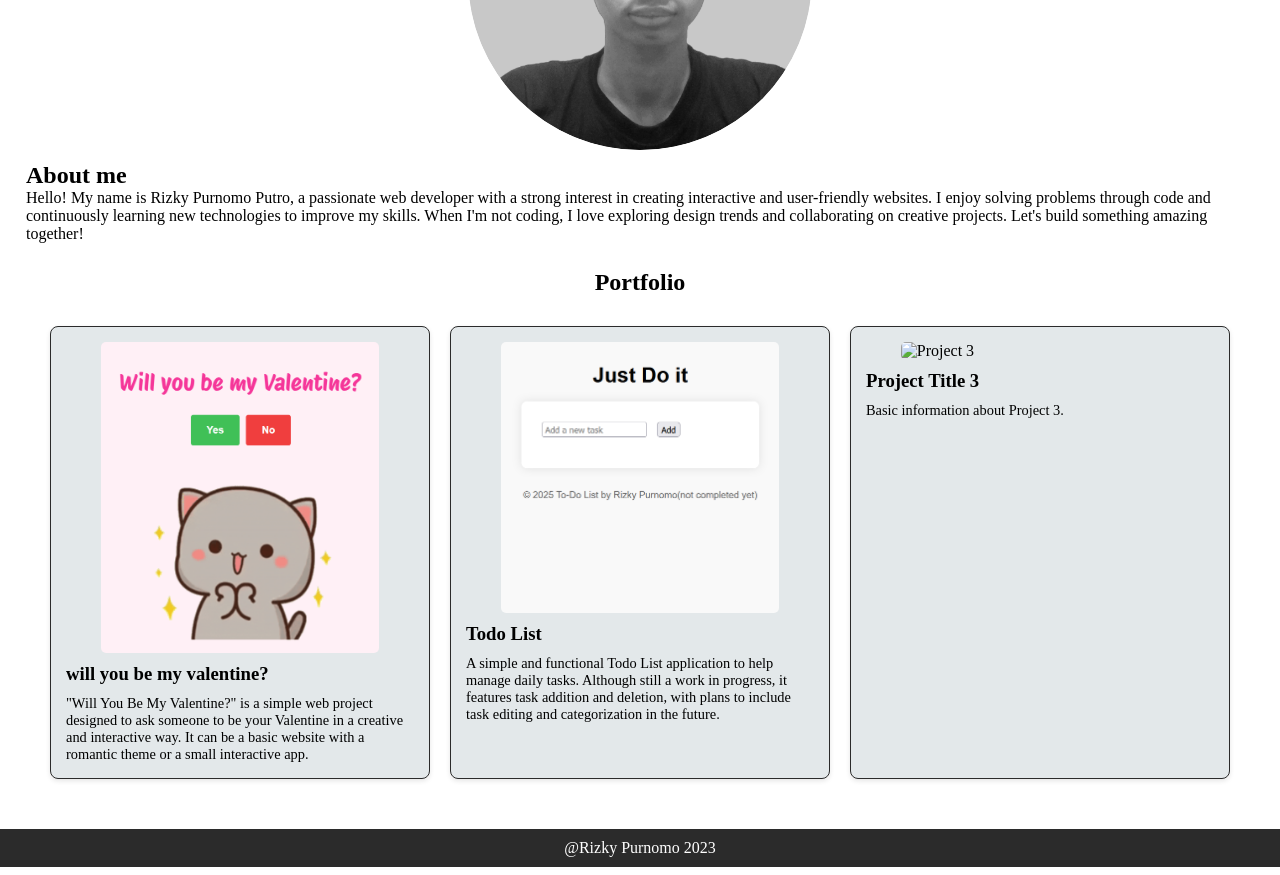
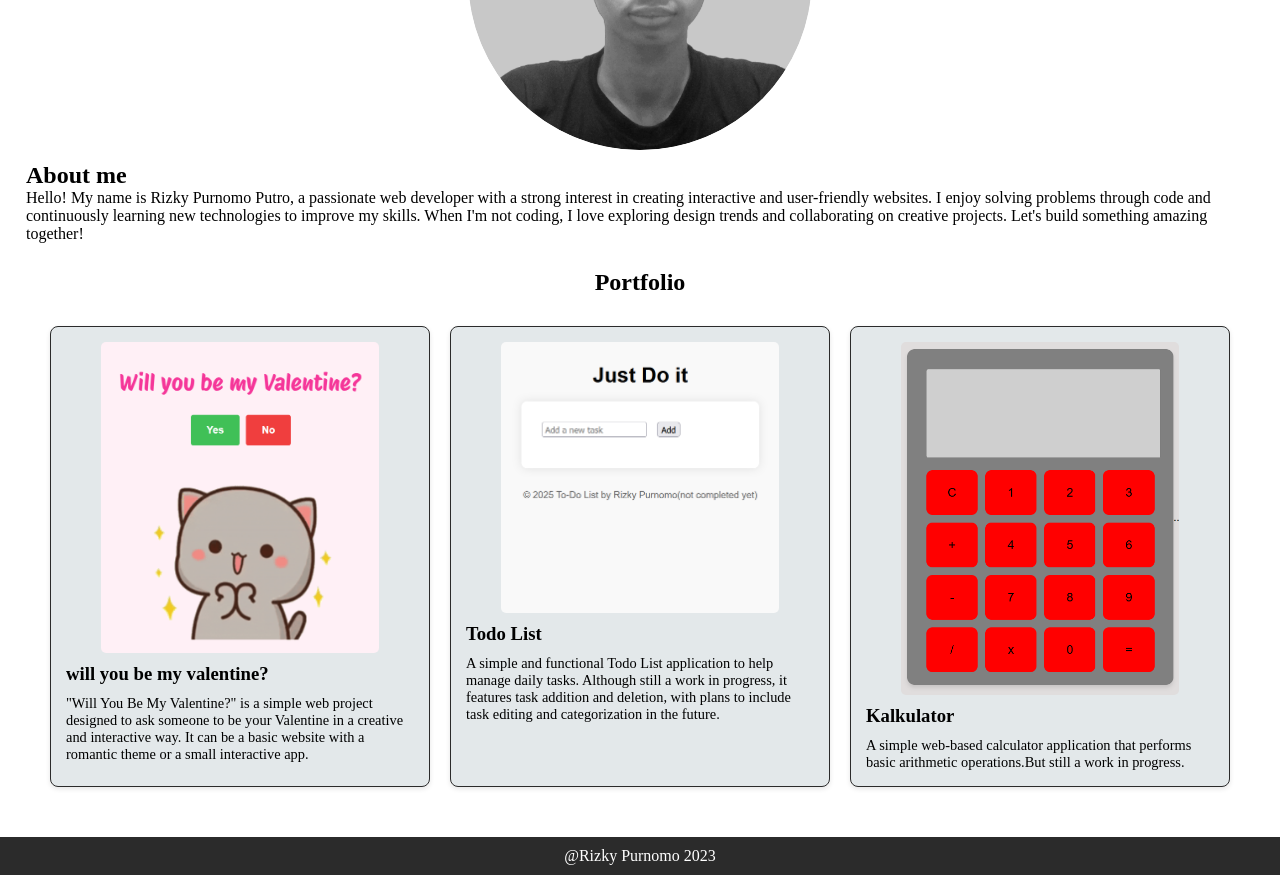
Before and after one commit to Rizkypurnomoputro/rizkypurnomoputro.github.io, a plain HTML site: page index.html in a window 1280 px wide. Shown: the part 320-1195 px from the top of the page. Drawn offline with Linux system fonts and the light colour scheme.

Commit message:
added project 3 kalkulator

```diff
--- a/index.html
+++ b/index.html
@@ -78,9 +78,14 @@
         </div>
 
         <div class="project-card">
-          <img src="path/to/image3.jpg" alt="Project 3" />
-          <h3>Project Title 3</h3>
-          <p>Basic information about Project 3.</p>
+          <a href="https://rizkypurnomoputro.github.io/kalkulator/">
+            <img src="assets/img/image-pc3.png" alt="Kalkulator" />
+            <h3>Kalkulator</h3>
+            <p>
+              A simple web-based calculator application that performs basic
+              arithmetic operations.But still a work in progress.
+            </p>
+          </a>
         </div>
       </div>
     </section>
```
Also changed, not shown: assets/img/image-pc3.png (added).
